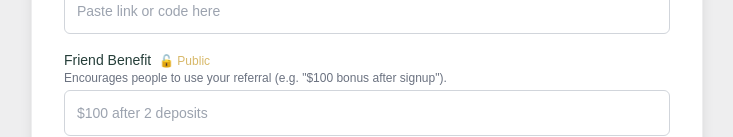
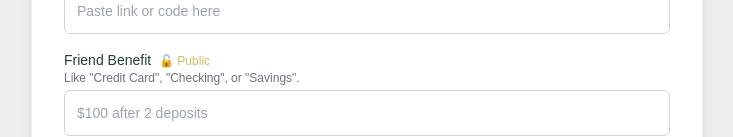
Before and after one commit to katiash/bank-referral-app, a Next.js app: page /submit in a window 1280 px wide. Shown: the part 663-800 px from the top of the page, without its empty margins (273-1006 px from the left). Built offline with nearby package versions, Linux system fonts and the light colour scheme; no server answers; sample sign-in values are in the browser's storage.

Commit message:
🔧 Fix: Escape unescaped double quotes in SubmitPageContent to pass react/no-unescaped-entities lint rule

```diff
--- a/src/app/submit/SubmitPageContent.tsx
+++ b/src/app/submit/SubmitPageContent.tsx
@@ -201,7 +201,7 @@
             <label className="block text-sm font-medium text-brand-dark">
               Friend Benefit <span className="ml-1 text-brand-gold text-xs">🔓 Public</span>
             </label>
-            <p className="text-xs text-gray-500 mb-1">Encourages people to use your referral (e.g. "$100 bonus after signup").</p>
+            <p className="text-xs text-gray-500 mb-1">Like &quot;Credit Card&quot;, &quot;Checking&quot;, or &quot;Savings&quot;.</p>
             <input
               type="text"
               placeholder="$100 after 2 deposits"
```
